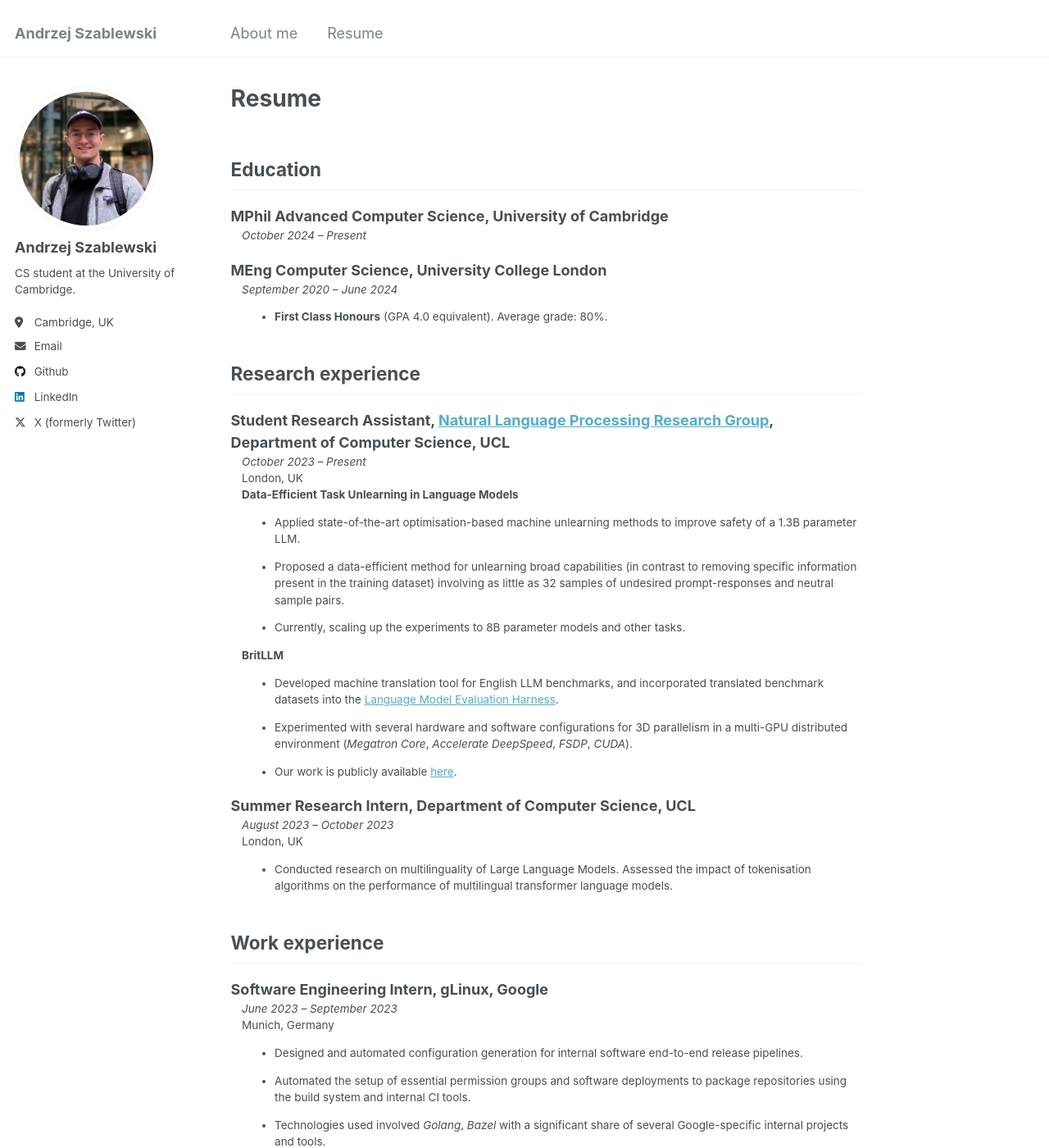
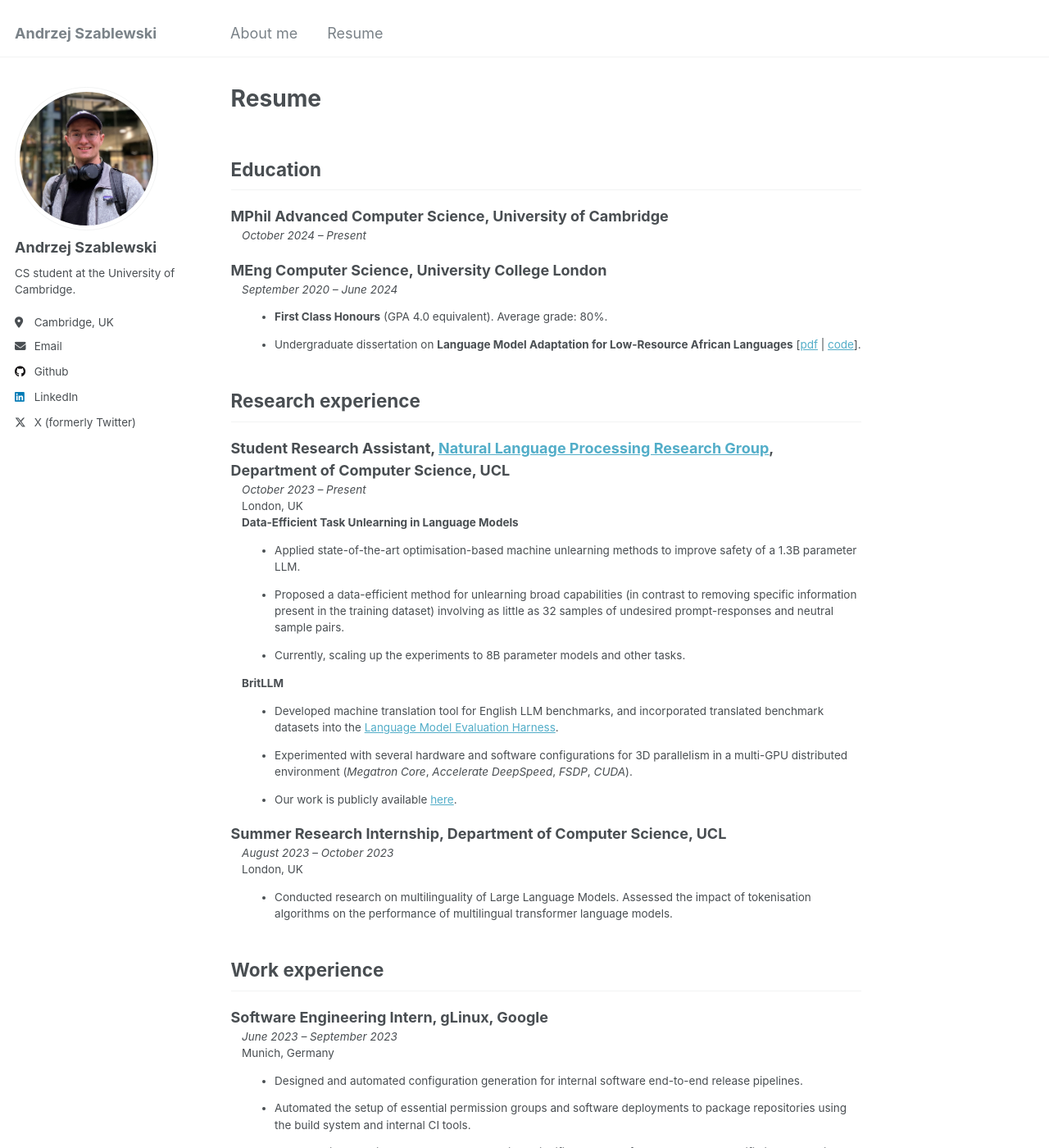
Before and after one commit to andrzejszablewski/andrzejszablewski.github.io, a Jekyll site: the page built from _pages/resume.md, in a window 1280 px wide and 1400 px high. Shown: the whole window at 82% size. Built offline with Jekyll 4.4.1, drawn with Linux system fonts in a browser that asks for light colours.

Commit message:
Fixed duplicate line in about me. Added links to the undergraduate dissertation.
Signed-off-by: TheRootOf3 <aceszablewski@gmail.com>

```diff
--- a/_pages/resume.md
+++ b/_pages/resume.md
@@ -17,6 +17,7 @@ MPhil Advanced Computer Science, University of Cambridge
 MEng Computer Science, University College London
 : _September 2020 -- June 2024_
 : - **First Class Honours** (GPA 4.0 equivalent). Average grade: 80%.
+: - Undergraduate dissertation on **Language Model Adaptation for Low-Resource African Languages** \[[pdf](/files/undergrad_dissertation.pdf) \| [code](https://github.com/TheRootOf3/low-resource-language-model-adaptation)\].
 
 ## Research experience
 
@@ -32,7 +33,7 @@ Student Research Assistant, [Natural Language Processing Research Group](https:/
 : - Experimented with several hardware and software configurations for 3D parallelism in a multi-GPU distributed environment (_Megatron Core_, _Accelerate DeepSpeed_, _FSDP_, _CUDA_).
 : - Our work is publicly available [here](https://llm.org.uk/).
 
-Summer Research Intern, Department of Computer Science, UCL
+Summer Research Internship, Department of Computer Science, UCL
 : _August 2023 -- October 2023_
 : London, UK
 : - Conducted research on multilinguality of Large Language Models. Assessed the impact of tokenisation algorithms on the performance of multilingual transformer language models.
```
Also changed, not shown: _pages/about.md (+0 -1 lines), 1 other file.
